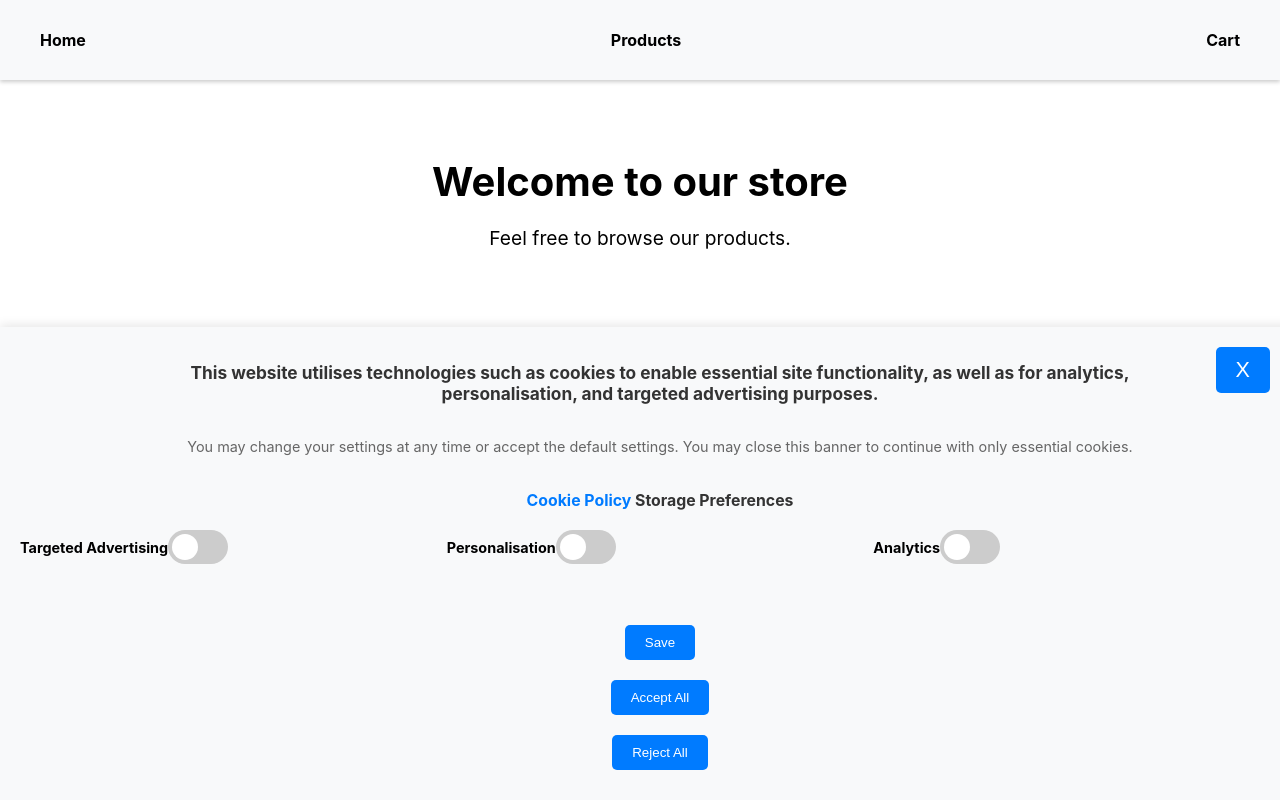
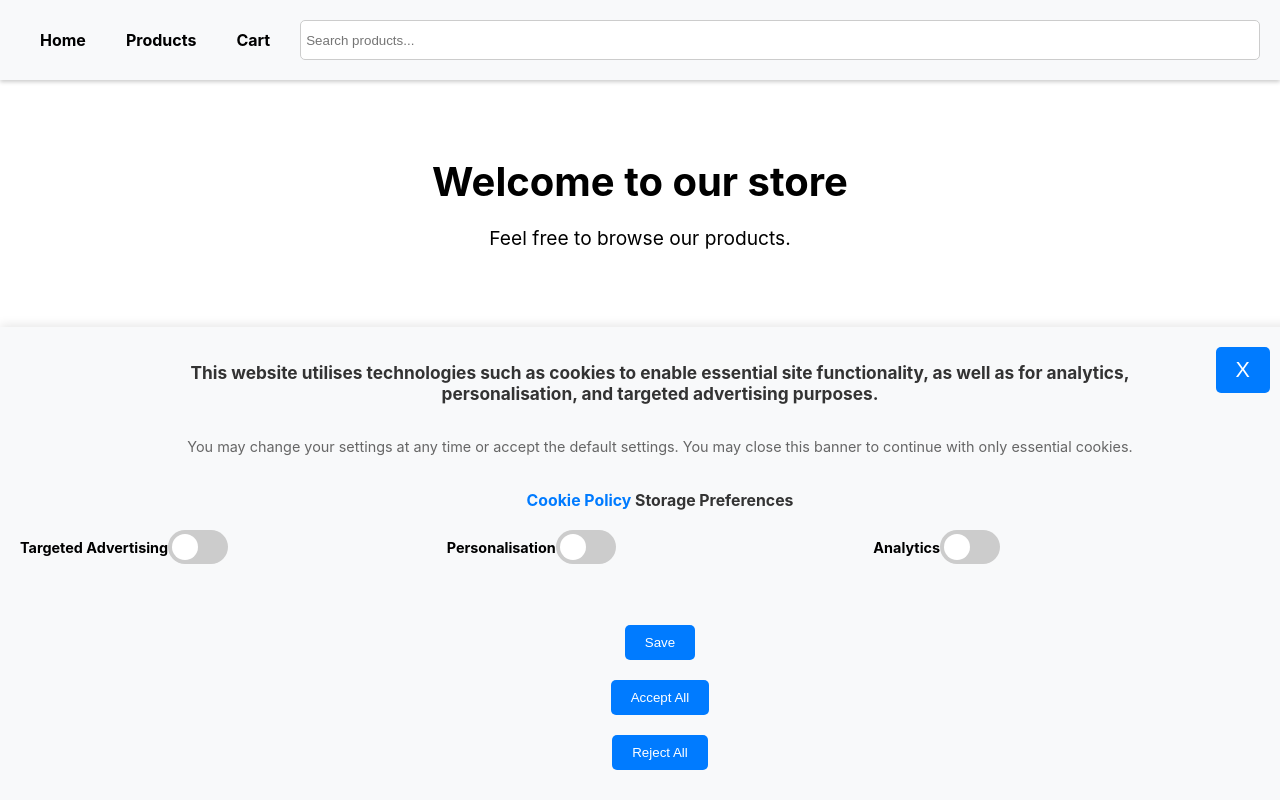
Before and after one commit to ave-se/E-commerce-SPA, a React (Create React App) app: page / in a window 1280 px wide. Built offline with nearby package versions, Linux system fonts and the light colour scheme.

Commit message:
Initial search bar with styles

```diff
--- a/src/components/NavBar.module.css
+++ b/src/components/NavBar.module.css
@@ -5,6 +5,8 @@
   justify-content: space-between;
   box-shadow: 0 2px 4px 0 rgba(0,0,0,0.2);
   flex-wrap: wrap;
+  display: flex;
+  justify-content: space-between;
 }
 
 .navbar a {
@@ -14,8 +16,23 @@
   font-weight: bold;
 }
 
+
+.searchBar {
+  flex-grow: 1;
+  margin-left: 10px;
+  padding: 5px;
+  border-radius: 5px;
+  border: 1px solid #ccc;
+}
+
 @media (max-width: 600px) {
   .navbar {
-    justify-content: center;
+    flex-direction: column;
+  }
+
+  .searchBar {
+    margin-left: 0;
+    margin-top: 10px;
+    width: 100%;
   }
 }
--- a/src/components/Navbar.js
+++ b/src/components/Navbar.js
@@ -8,6 +8,7 @@ const Navbar = () => {
       <Link to="/">Home</Link>
       <Link to="/products">Products</Link>
       <Link to="/cart">Cart</Link>
+      <input type="text" className={styles.searchBar} placeholder="Search products..." />
     </div>
   );
 };
```
